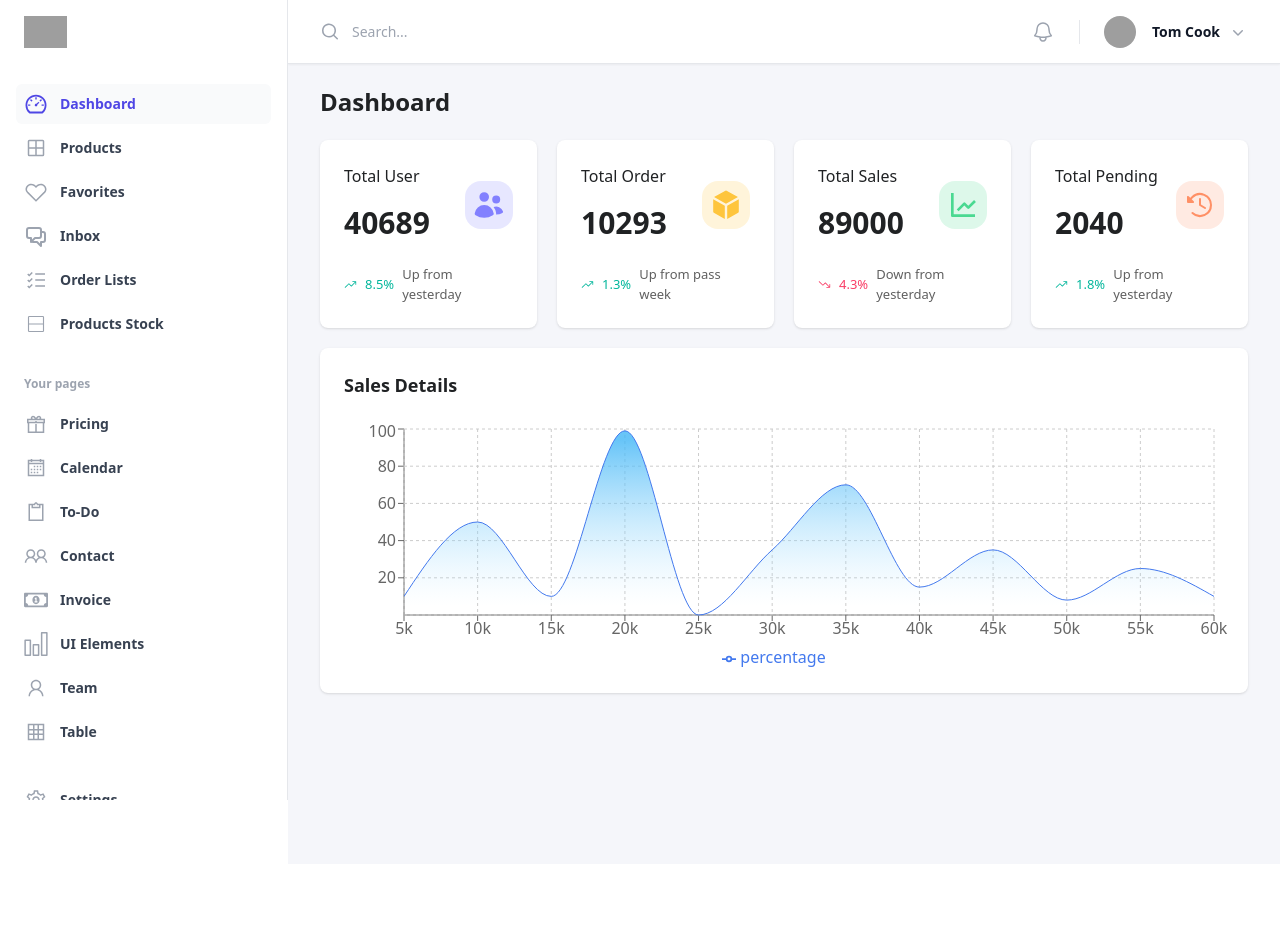
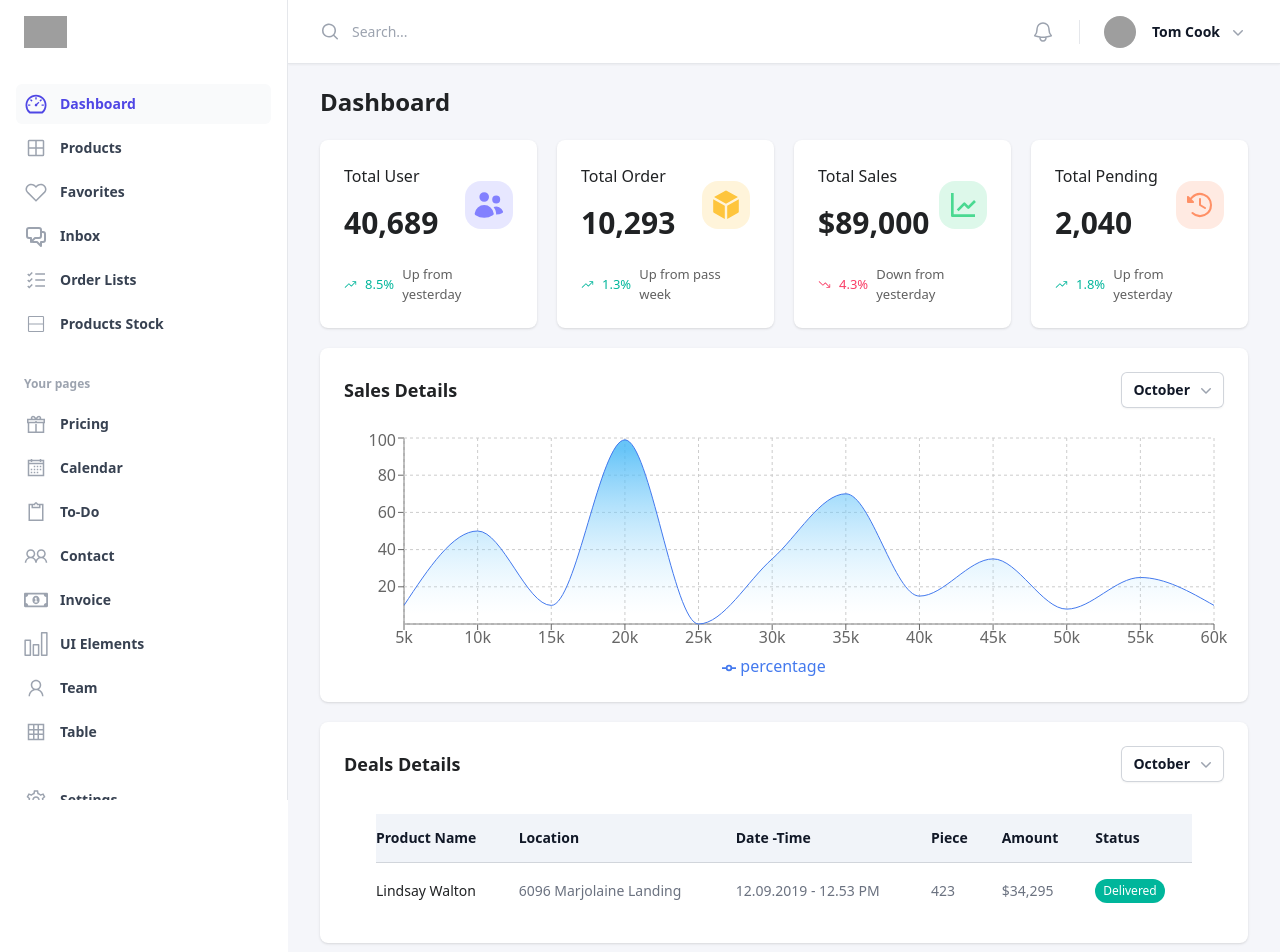
Before and after one commit to dDevAhmed/frontend_thecodechronicle_3.0, a React (Vite) app: page / in a window 1280 px wide. Shown: the top 952 px of the page. Before the commit the page ends 864 px from the top, so only its background shows below. Built offline with nearby package versions, Linux system fonts and the light colour scheme; grey boxes are pictures that could not be loaded.

Commit message:
dashboard - deals details section

```diff
--- /dev/null
+++ b/src/components/BasicTable.jsx
@@ -0,0 +1,59 @@
+import Pill from "../ui/Pill"
+
+const products = [
+    { productname: 'Lindsay Walton', location: '6096 Marjolaine Landing', datetime: '12.09.2019 - 12.53 PM', piece: 423, amount: 34295, status: 'delivered' },
+    // More people...
+]
+
+export default function BasicTable() {
+    return (
+        <div className="px-4 sm:px-6 lg:px-8">
+            <div className="mt-8 flow-root">
+                <div className="-mx-4 -my-2 overflow-x-auto sm:-mx-6 lg:-mx-8">
+                    <div className="inline-block min-w-full py-2 align-middle sm:px-6 lg:px-8">
+                        <table className="min-w-full divide-y divide-gray-300">
+                            {/* //fixme - rounded padding */}
+                            <thead className="bg-[#F1F4F9]">
+                                <tr>
+                                    <th scope="col" className="py-3.5 pl-4 pr-3 text-left text-sm font-semibold text-gray-900 sm:pl-0">
+                                        Product Name
+                                    </th>
+                                    <th scope="col" className="px-3 py-3.5 text-left text-sm font-semibold text-gray-900">
+                                        Location
+                                    </th>
+                                    <th scope="col" className="px-3 py-3.5 text-left text-sm font-semibold text-gray-900">
+                                        Date -Time
+                                    </th>
+                                    <th scope="col" className="px-3 py-3.5 text-left text-sm font-semibold text-gray-900">
+                                        Piece
+                                    </th>
+                                    <th scope="col" className="px-3 py-3.5 text-left text-sm font-semibold text-gray-900">
+                                        Amount
+                                    </th>
+                                    <th scope="col" className="px-3 py-3.5 text-left text-sm font-semibold text-gray-900">
+                                        Status
+                                    </th>
+                                </tr>
+                            </thead>
+                            <tbody className="divide-y divide-gray-200">
+                                {products.map((product) => (
+                                    <tr key={product.email}>
+                                        <td className="whitespace-nowrap py-4 pl-4 pr-3 text-sm text-[#202224] sm:pl-0">
+                                            {product.productname}
+                                        </td>
+                                        <td className="whitespace-nowrap px-3 py-4 text-sm text-gray-500">{product.location}</td>
+                                        <td className="whitespace-nowrap px-3 py-4 text-sm text-gray-500">{product.datetime}</td>
+                                        <td className="whitespace-nowrap px-3 py-4 text-sm text-gray-500">{product.piece}</td>
+                                        <td className="whitespace-nowrap px-3 py-4 text-sm text-gray-500">${product.amount.toLocaleString()}</td>
+                                        <td className="whitespace-nowrap px-3 py-4 text-sm text-gray-500"><Pill title={product.status} /></td>
+
+                                    </tr>
+                                ))}
+                            </tbody>
+                        </table>
+                    </div>
+                </div>
+            </div>
+        </div>
+    )
+}
--- a/src/layout/Layout.jsx
+++ b/src/layout/Layout.jsx
@@ -366,7 +366,7 @@ export default function Layout() {
                         </div>
                     </div>
 
-                    <main className="py-5 bg-[#F5F6FA] h-screen">
+                    <main className="py-5 bg-[#F5F6FA]">
                         <div className="px-4 sm:px-6 lg:px-8"><Outlet /></div>
                     </main>
                 </div>
--- a/src/pages/Dashboard.jsx
+++ b/src/pages/Dashboard.jsx
@@ -1,10 +1,12 @@
-import Card from "../ui/Card"
 import { IoIosTrendingUp, IoIosTrendingDown } from "react-icons/io";
 import { HiMiniUsers, HiMiniCube } from "react-icons/hi2";
 import { BiLineChart } from "react-icons/bi";
 import { PiClockCounterClockwiseFill } from "react-icons/pi";
 // eslint-disable-next-line no-unused-vars
 import { ResponsiveContainer, AreaChart, XAxis, YAxis, CartesianGrid, Tooltip, Legend, Area } from "recharts"
+import Card from "../ui/Card"
+import Dropdown from "../ui/Dropdown";
+import BasicTable from "../components/BasicTable";
 
 const dashboardData = [
   {
@@ -127,7 +129,7 @@ const Dashboard = () => {
             <div className="flex items-center justify-between">
               <div>
                 <p className="text-[#202224] font-normal">{stat.title}</p>
-                <h3 className="text-[#202224] font-semibold text-[1.875rem] mt-3">{stat.value}</h3>
+                <h3 className="text-[#202224] font-semibold text-[1.875rem] mt-3">{stat.title == 'Total Sales' && '$'}{stat.value.toLocaleString()}</h3>
               </div>
               <span
                 className={`text-[2rem] rounded-2xl p-2`}
@@ -154,7 +156,11 @@ const Dashboard = () => {
       <div className="mt-5">
         <ResponsiveContainer width="100%">
           <Card>
-            <h3 className="text-[#202224] text-[1.125rem] font-semibold mb-5">Sales Details</h3>
+            <span className="flex items-center justify-between  mb-5">
+              <h3 className="text-[#202224] text-[1.125rem] font-semibold">Sales Details</h3>
+              <Dropdown />
+            </span>
+
             {/* //fixme - mobile responsiveness */}
             <AreaChart width={900} height={250} data={dashboardData[1].sales}
               margin={{ top: 10, right: 30, left: 0, bottom: 0 }}>
@@ -174,6 +180,16 @@ const Dashboard = () => {
           </Card>
         </ResponsiveContainer>
       </div>
+      <div className="mt-5">
+        <Card>
+          <span className="flex items-center justify-between  mb-5">
+            <h3 className="text-[#202224] text-[1.125rem] font-semibold">Deals Details</h3>
+            <Dropdown />
+          </span>
+          {/* //note - table */}
+          <BasicTable />
+        </Card>
+      </div>
     </>
   )
 }
--- /dev/null
+++ b/src/ui/Dropdown.jsx
@@ -0,0 +1,57 @@
+import { Menu, MenuButton, MenuItem, MenuItems } from '@headlessui/react'
+import { ChevronDownIcon } from '@heroicons/react/20/solid'
+
+export default function Dropdown() {
+    return (
+        <Menu as="div" className="relative inline-block text-left">
+            <div>
+                <MenuButton className="inline-flex w-full justify-center gap-x-1.5 rounded-md bg-white px-3 py-2 text-sm font-semibold text-gray-900 shadow-sm ring-1 ring-inset ring-gray-300 hover:bg-gray-50">
+                    October
+                    <ChevronDownIcon aria-hidden="true" className="-mr-1 h-5 w-5 text-gray-400" />
+                </MenuButton>
+            </div>
+
+            <MenuItems
+                transition
+                className="absolute right-0 z-10 mt-2 w-56 origin-top-right rounded-md bg-white shadow-lg ring-1 ring-black ring-opacity-5 transition focus:outline-none data-[closed]:scale-95 data-[closed]:transform data-[closed]:opacity-0 data-[enter]:duration-100 data-[leave]:duration-75 data-[enter]:ease-out data-[leave]:ease-in"
+            >
+                <div className="py-1">
+                    <MenuItem>
+                        <a
+                            href="#"
+                            className="block px-4 py-2 text-sm text-gray-700 data-[focus]:bg-gray-100 data-[focus]:text-gray-900"
+                        >
+                            November
+                        </a>
+                    </MenuItem>
+                    <MenuItem>
+                        <a
+                            href="#"
+                            className="block px-4 py-2 text-sm text-gray-700 data-[focus]:bg-gray-100 data-[focus]:text-gray-900"
+                        >
+                            December
+                        </a>
+                    </MenuItem>
+                    <MenuItem>
+                        <a
+                            href="#"
+                            className="block px-4 py-2 text-sm text-gray-700 data-[focus]:bg-gray-100 data-[focus]:text-gray-900"
+                        >
+                            January
+                        </a>
+                    </MenuItem>
+                    <form action="#" method="POST">
+                        <MenuItem>
+                            <button
+                                type="submit"
+                                className="block w-full px-4 py-2 text-left text-sm text-gray-700 data-[focus]:bg-gray-100 data-[focus]:text-gray-900"
+                            >
+                                February
+                            </button>
+                        </MenuItem>
+                    </form>
+                </div>
+            </MenuItems>
+        </Menu>
+    )
+}
--- /dev/null
+++ b/src/ui/Pill.jsx
@@ -0,0 +1,22 @@
+// eslint-disable-next-line react/prop-types
+export default function Pill({ title }) {
+    const pillBgMap = {
+        delivered: '#00B69B',
+        processing: '#6226EF',
+        returned: '#EF3826'
+    };
+
+    // Get the background color based on the title, defaulting to gray if not found
+    const backgroundColor = pillBgMap[title] || '#d1d5db'; // Default to gray
+
+    return (
+        <>
+            <span
+                style={{ backgroundColor }}
+                className="inline-flex items-center rounded-full px-2 py-1 text-xs font-medium text-white capitalize"
+            >
+                {title}
+            </span>
+        </>
+    );
+}
```
